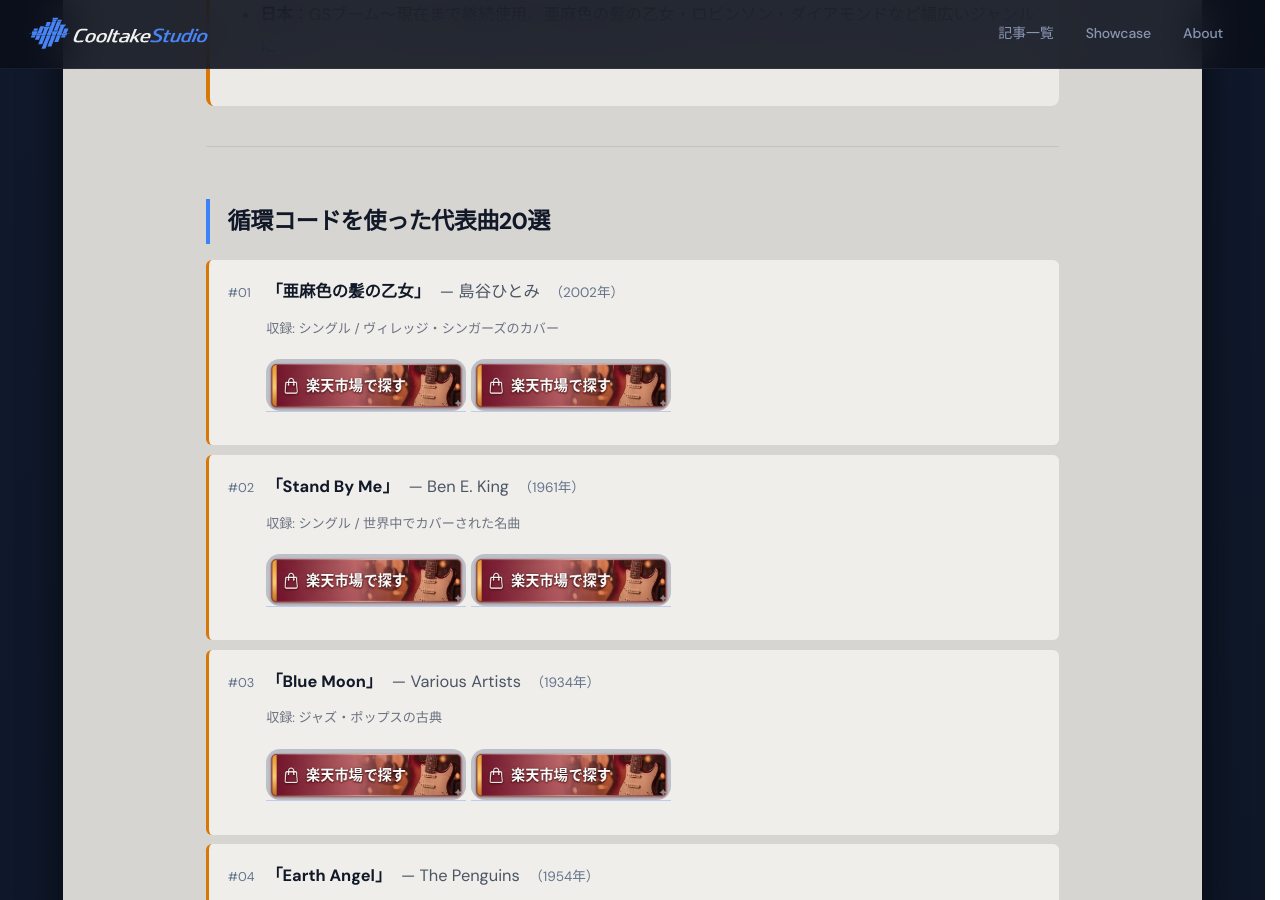
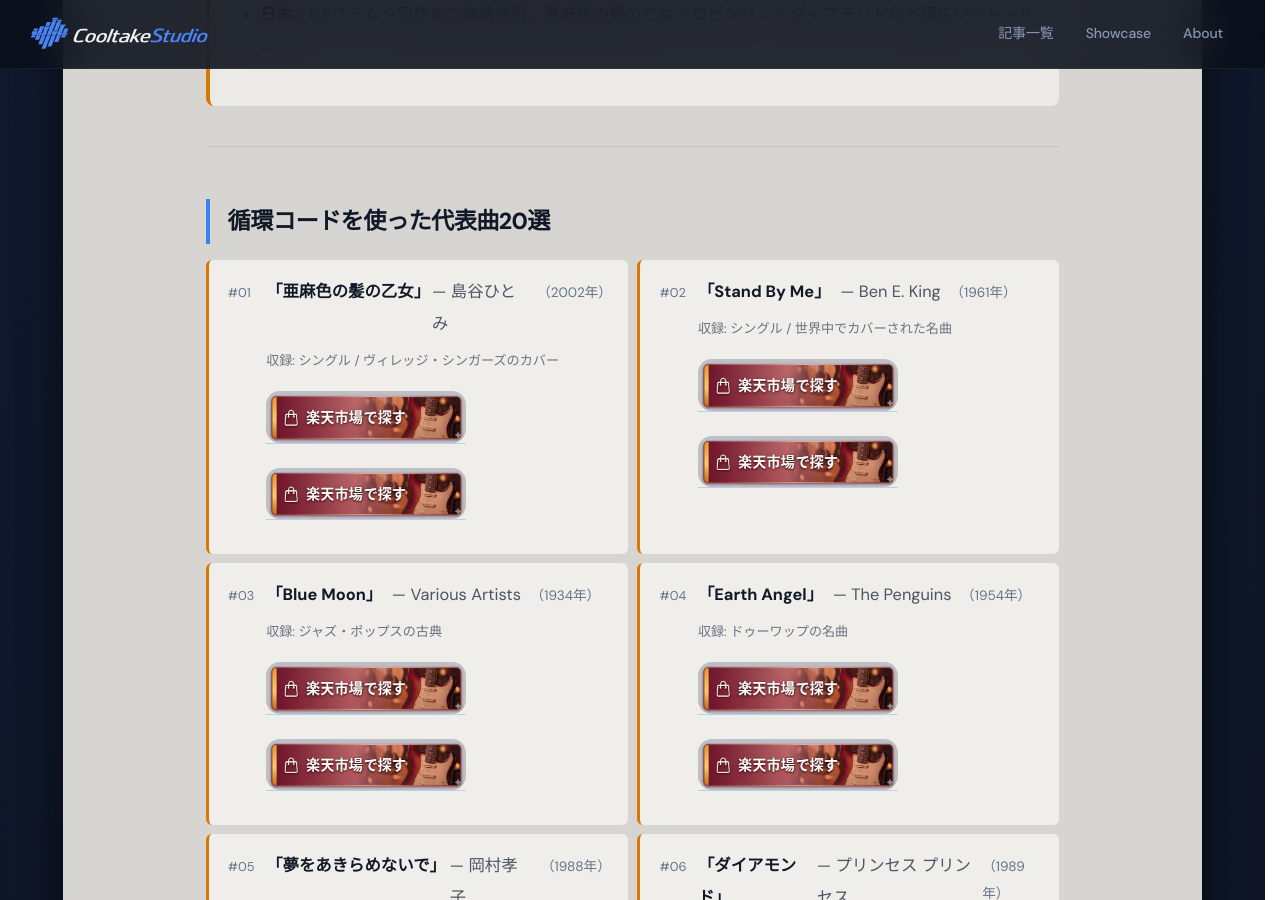
Before and after one commit to cooltake/cooltake-staging, a Jekyll site: the page built from _posts/2026-05-30-chord-progression-05-junkan.md, in a window 1280 px wide and 900 px high, scrolled down 702 px. Built offline with Jekyll 4.4.1, drawn with Linux system fonts in a browser that asks for light colours; some web fonts are replaced.

Commit message:
fix: chord-05 width200 rakuten-id soundhouse-url disclaimer nav

```diff
--- a/_posts/2026-05-30-chord-progression-05-junkan.md
+++ b/_posts/2026-05-30-chord-progression-05-junkan.md
@@ -27,7 +27,8 @@ Cキーで：**C → Am → F → G（Ⅰ-Ⅵm-Ⅳ-Ⅴ）**
 ## 循環コードを使った代表曲20選
 
 
-<div style="background:#f0eeeb;border-radius:6px;padding:1rem 1.2rem;margin:.6rem 0;border-left:3px solid #d97706;">
+<div style="display:grid;grid-template-columns:repeat(2,1fr);gap:.6rem;margin:1rem 0;">
+<div style="background:#f0eeeb;border-radius:6px;padding:1rem 1.2rem;margin:0;border-left:3px solid #d97706;">
 <div style="display:flex;align-items:baseline;gap:.6rem;margin-bottom:.5rem;">
   <span style="color:#64748b;font-size:.8rem;min-width:1.8rem;">#01</span>
   <span style="color:#111827;font-weight:bold;">「亜麻色の髪の乙女」</span>
@@ -40,7 +41,7 @@ Cキーで：**C → Am → F → G（Ⅰ-Ⅵm-Ⅳ-Ⅴ）**
 <a href="https://hb.afl.rakuten.co.jp/ichiba/54518dd8.3792440a.54518dd9.03b99be4/?pc=https%3A//search.rakuten.co.jp/search/mall/%E5%B3%B6%E8%B0%B7%E3%81%B2%E3%81%A8%E3%81%BF%2B%E3%83%99%E3%82%B9%E3%83%88%2BCD/" rel="nofollow" referrerpolicy="no-referrer-when-downgrade" style="display:inline-block;text-decoration:none;margin:.4rem 0;"><img src="/assets/images/btn-rakuten.jpg" alt="島谷ひとみ ベスト・全作品を楽天で探す" width="200" style="max-width:100%;height:auto;border-radius:14px;display:block;"></a>
 </div>
 </div>
-<div style="background:#f0eeeb;border-radius:6px;padding:1rem 1.2rem;margin:.6rem 0;border-left:3px solid #d97706;">
+<div style="background:#f0eeeb;border-radius:6px;padding:1rem 1.2rem;margin:0;border-left:3px solid #d97706;">
 <div style="display:flex;align-items:baseline;gap:.6rem;margin-bottom:.5rem;">
   <span style="color:#64748b;font-size:.8rem;min-width:1.8rem;">#02</span>
   <span style="color:#111827;font-weight:bold;">「Stand By Me」</span>
@@ -53,7 +54,7 @@ Cキーで：**C → Am → F → G（Ⅰ-Ⅵm-Ⅳ-Ⅴ）**
 <a href="https://hb.afl.rakuten.co.jp/ichiba/54518dd8.3792440a.54518dd9.03b99be4/?pc=https%3A//search.rakuten.co.jp/search/mall/Ben%2BE%2BKing%2B%E3%83%99%E3%82%B9%E3%83%88%2BCD/" rel="nofollow" referrerpolicy="no-referrer-when-downgrade" style="display:inline-block;text-decoration:none;margin:.4rem 0;"><img src="/assets/images/btn-rakuten.jpg" alt="Ben E. King ベスト・全作品を楽天で探す" width="200" style="max-width:100%;height:auto;border-radius:14px;display:block;"></a>
 </div>
 </div>
-<div style="background:#f0eeeb;border-radius:6px;padding:1rem 1.2rem;margin:.6rem 0;border-left:3px solid #d97706;">
+<div style="background:#f0eeeb;border-radius:6px;padding:1rem 1.2rem;margin:0;border-left:3px solid #d97706;">
 <div style="display:flex;align-items:baseline;gap:.6rem;margin-bottom:.5rem;">
   <span style="color:#64748b;font-size:.8rem;min-width:1.8rem;">#03</span>
   <span style="color:#111827;font-weight:bold;">「Blue Moon」</span>
@@ -66,7 +67,7 @@ Cキーで：**C → Am → F → G（Ⅰ-Ⅵm-Ⅳ-Ⅴ）**
 <a href="https://hb.afl.rakuten.co.jp/ichiba/54518dd8.3792440a.54518dd9.03b99be4/?pc=https%3A//search.rakuten.co.jp/search/mall/Blue%2BMoon%2B%E3%82%B9%E3%82%BF%E3%83%B3%E3%83%80%E3%83%BC%E3%83%89%2BCD/" rel="nofollow" referrerpolicy="no-referrer-when-downgrade" style="display:inline-block;text-decoration:none;margin:.4rem 0;"><img src="/assets/images/btn-rakuten.jpg" alt="Various Artists ベスト・全作品を楽天で探す" width="200" style="max-width:100%;height:auto;border-radius:14px;display:block;"></a>
 </div>
 </div>
-<div style="background:#f0eeeb;border-radius:6px;padding:1rem 1.2rem;margin:.6rem 0;border-left:3px solid #d97706;">
+<div style="background:#f0eeeb;border-radius:6px;padding:1rem 1.2rem;margin:0;border-left:3px solid #d97706;">
 <div style="display:flex;align-items:baseline;gap:.6rem;margin-bottom:.5rem;">
   <span style="color:#64748b;font-size:.8rem;min-width:1.8rem;">#04</span>
   <span style="color:#111827;font-weight:bold;">「Earth Angel」</span>
@@ -79,7 +80,7 @@ Cキーで：**C → Am → F → G（Ⅰ-Ⅵm-Ⅳ-Ⅴ）**
 <a href="https://hb.afl.rakuten.co.jp/ichiba/54518dd8.3792440a.54518dd9.03b99be4/?pc=https%3A//search.rakuten.co.jp/search/mall/Earth%2BAngel%2B50s%2BCD/" rel="nofollow" referrerpolicy="no-referrer-when-downgrade" style="display:inline-block;text-decoration:none;margin:.4rem 0;"><img src="/assets/images/btn-rakuten.jpg" alt="The Penguins ベスト・全作品を楽天で探す" width="200" style="max-width:100%;height:auto;border-radius:14px;display:block;"></a>
 </div>
 </div>
-<div style="background:#f0eeeb;border-radius:6px;padding:1rem 1.2rem;margin:.6rem 0;border-left:3px solid #d97706;">
+<div style="background:#f0eeeb;border-radius:6px;padding:1rem 1.2rem;margin:0;border-left:3px solid #d97706;">
 <div style="display:flex;align-items:baseline;gap:.6rem;margin-bottom:.5rem;">
   <span style="color:#64748b;font-size:.8rem;min-width:1.8rem;">#05</span>
   <span style="color:#111827;font-weight:bold;">「夢をあきらめないで」</span>
@@ -92,7 +93,7 @@ Cキーで：**C → Am → F → G（Ⅰ-Ⅵm-Ⅳ-Ⅴ）**
 <a href="https://hb.afl.rakuten.co.jp/ichiba/54518dd8.3792440a.54518dd9.03b99be4/?pc=https%3A//search.rakuten.co.jp/search/mall/%E5%B2%A1%E6%9D%91%E5%AD%9D%E5%AD%90%2B%E3%83%99%E3%82%B9%E3%83%88%2BCD/" rel="nofollow" referrerpolicy="no-referrer-when-downgrade" style="display:inline-block;text-decoration:none;margin:.4rem 0;"><img src="/assets/images/btn-rakuten.jpg" alt="岡村孝子 ベスト・全作品を楽天で探す" width="200" style="max-width:100%;height:auto;border-radius:14px;display:block;"></a>
 </div>
 </div>
-<div style="background:#f0eeeb;border-radius:6px;padding:1rem 1.2rem;margin:.6rem 0;border-left:3px solid #d97706;">
+<div style="background:#f0eeeb;border-radius:6px;padding:1rem 1.2rem;margin:0;border-left:3px solid #d97706;">
 <div style="display:flex;align-items:baseline;gap:.6rem;margin-bottom:.5rem;">
   <span style="color:#64748b;font-size:.8rem;min-width:1.8rem;">#06</span>
   <span style="color:#111827;font-weight:bold;">「ダイアモンド」</span>
@@ -105,7 +106,7 @@ Cキーで：**C → Am → F → G（Ⅰ-Ⅵm-Ⅳ-Ⅴ）**
 <a href="https://hb.afl.rakuten.co.jp/ichiba/54518dd8.3792440a.54518dd9.03b99be4/?pc=https%3A//search.rakuten.co.jp/search/mall/%E3%83%97%E3%83%AA%E3%83%B3%E3%82%BB%E3%82%B9%E3%83%97%E3%83%AA%E3%83%B3%E3%82%BB%E3%82%B9%2B%E3%83%99%E3%82%B9%E3%83%88%2BCD/" rel="nofollow" referrerpolicy="no-referrer-when-downgrade" style="display:inline-block;text-decoration:none;margin:.4rem 0;"><img src="/assets/images/btn-rakuten.jpg" alt="プリンセス プリンセス ベスト・全作品を楽天で探す" width="200" style="max-width:100%;height:auto;border-radius:14px;display:block;"></a>
 </div>
 </div>
-<div style="background:#f0eeeb;border-radius:6px;padding:1rem 1.2rem;margin:.6rem 0;border-left:3px solid #d97706;">
+<div style="background:#f0eeeb;border-radius:6px;padding:1rem 1.2rem;margin:0;border-left:3px solid #d97706;">
 <div style="display:flex;align-items:baseline;gap:.6rem;margin-bottom:.5rem;">
   <span style="color:#64748b;font-size:.8rem;min-width:1.8rem;">#07</span>
   <span style="color:#111827;font-weight:bold;">「少年時代」</span>
@@ -118,7 +119,7 @@ Cキーで：**C → Am → F → G（Ⅰ-Ⅵm-Ⅳ-Ⅴ）**
 <a href="https://hb.afl.rakuten.co.jp/ichiba/54518dd8.3792440a.54518dd9.03b99be4/?pc=https%3A//search.rakuten.co.jp/search/mall/%E4%BA%95%E4%B8%8A%E9%99%BD%E6%B0%B4%2B%E3%83%99%E3%82%B9%E3%83%88%2BCD/" rel="nofollow" referrerpolicy="no-referrer-when-downgrade" style="display:inline-block;text-decoration:none;margin:.4rem 0;"><img src="/assets/images/btn-rakuten.jpg" alt="井上陽水 ベスト・全作品を楽天で探す" width="200" style="max-width:100%;height:auto;border-radius:14px;display:block;"></a>
 </div>
 </div>
-<div style="background:#f0eeeb;border-radius:6px;padding:1rem 1.2rem;margin:.6rem 0;border-left:3px solid #d97706;">
+<div style="background:#f0eeeb;border-radius:6px;padding:1rem 1.2rem;margin:0;border-left:3px solid #d97706;">
 <div style="display:flex;align-items:baseline;gap:.6rem;margin-bottom:.5rem;">
   <span style="color:#64748b;font-size:.8rem;min-width:1.8rem;">#08</span>
   <span style="color:#111827;font-weight:bold;">「You've Lost That Lovin' Feelin'」</span>
@@ -131,7 +132,7 @@ Cキーで：**C → Am → F → G（Ⅰ-Ⅵm-Ⅳ-Ⅴ）**
 <a href="https://hb.afl.rakuten.co.jp/ichiba/54518dd8.3792440a.54518dd9.03b99be4/?pc=https%3A//search.rakuten.co.jp/search/mall/Righteous%2BBrothers%2B%E3%83%99%E3%82%B9%E3%83%88%2BCD/" rel="nofollow" referrerpolicy="no-referrer-when-downgrade" style="display:inline-block;text-decoration:none;margin:.4rem 0;"><img src="/assets/images/btn-rakuten.jpg" alt="Righteous Brothers ベスト・全作品を楽天で探す" width="200" style="max-width:100%;height:auto;border-radius:14px;display:block;"></a>
 </div>
 </div>
-<div style="background:#f0eeeb;border-radius:6px;padding:1rem 1.2rem;margin:.6rem 0;border-left:3px solid #d97706;">
+<div style="background:#f0eeeb;border-radius:6px;padding:1rem 1.2rem;margin:0;border-left:3px solid #d97706;">
 <div style="display:flex;align-items:baseline;gap:.6rem;margin-bottom:.5rem;">
   <span style="color:#64748b;font-size:.8rem;min-width:1.8rem;">#09</span>
   <span style="color:#111827;font-weight:bold;">「In The Still Of The Night」</span>
@@ -144,7 +145,7 @@ Cキーで：**C → Am → F → G（Ⅰ-Ⅵm-Ⅳ-Ⅴ）**
 <a href="https://hb.afl.rakuten.co.jp/ichiba/54518dd8.3792440a.54518dd9.03b99be4/?pc=https%3A//search.rakuten.co.jp/search/mall/Five%2BSatins%2BCD/" rel="nofollow" referrerpolicy="no-referrer-when-downgrade" style="display:inline-block;text-decoration:none;margin:.4rem 0;"><img src="/assets/images/btn-rakuten.jpg" alt="The Five Satins ベスト・全作品を楽天で探す" width="200" style="max-width:100%;height:auto;border-radius:14px;display:block;"></a>
 </div>
 </div>
-<div style="background:#f0eeeb;border-radius:6px;padding:1rem 1.2rem;margin:.6rem 0;border-left:3px solid #d97706;">
+<div style="background:#f0eeeb;border-radius:6px;padding:1rem 1.2rem;margin:0;border-left:3px solid #d97706;">
 <div style="display:flex;align-items:baseline;gap:.6rem;margin-bottom:.5rem;">
   <span style="color:#64748b;font-size:.8rem;min-width:1.8rem;">#10</span>
   <span style="color:#111827;font-weight:bold;">「愛をとりもどせ!!」</span>
@@ -157,7 +158,7 @@ Cキーで：**C → Am → F → G（Ⅰ-Ⅵm-Ⅳ-Ⅴ）**
 <a href="https://hb.afl.rakuten.co.jp/ichiba/54518dd8.3792440a.54518dd9.03b99be4/?pc=https%3A//search.rakuten.co.jp/search/mall/%E3%82%AF%E3%83%AA%E3%82%B9%E3%82%BF%E3%83%AB%E3%82%AD%E3%83%B3%E3%82%B0%2B%E3%83%99%E3%82%B9%E3%83%88%2BCD/" rel="nofollow" referrerpolicy="no-referrer-when-downgrade" style="display:inline-block;text-decoration:none;margin:.4rem 0;"><img src="/assets/images/btn-rakuten.jpg" alt="クリスタルキング ベスト・全作品を楽天で探す" width="200" style="max-width:100%;height:auto;border-radius:14px;display:block;"></a>
 </div>
 </div>
-<div style="background:#f0eeeb;border-radius:6px;padding:1rem 1.2rem;margin:.6rem 0;border-left:3px solid #d97706;">
+<div style="background:#f0eeeb;border-radius:6px;padding:1rem 1.2rem;margin:0;border-left:3px solid #d97706;">
 <div style="display:flex;align-items:baseline;gap:.6rem;margin-bottom:.5rem;">
   <span style="color:#64748b;font-size:.8rem;min-width:1.8rem;">#11</span>
   <span style="color:#111827;font-weight:bold;">「OH MY LITTLE GIRL」</span>
@@ -170,7 +171,7 @@ Cキーで：**C → Am → F → G（Ⅰ-Ⅵm-Ⅳ-Ⅴ）**
 <a href="https://hb.afl.rakuten.co.jp/ichiba/54518dd8.3792440a.54518dd9.03b99be4/?pc=https%3A//search.rakuten.co.jp/search/mall/%E5%B0%BE%E5%B4%8E%E8%B1%8A%2B%E3%83%99%E3%82%B9%E3%83%88%2BCD/" rel="nofollow" referrerpolicy="no-referrer-when-downgrade" style="display:inline-block;text-decoration:none;margin:.4rem 0;"><img src="/assets/images/btn-rakuten.jpg" alt="尾崎豊 ベスト・全作品を楽天で探す" width="200" style="max-width:100%;height:auto;border-radius:14px;display:block;"></a>
 </div>
 </div>
-<div style="background:#f0eeeb;border-radius:6px;padding:1rem 1.2rem;margin:.6rem 0;border-left:3px solid #d97706;">
+<div style="background:#f0eeeb;border-radius:6px;padding:1rem 1.2rem;margin:0;border-left:3px solid #d97706;">
 <div style="display:flex;align-items:baseline;gap:.6rem;margin-bottom:.5rem;">
   <span style="color:#64748b;font-size:.8rem;min-width:1.8rem;">#12</span>
   <span style="color:#111827;font-weight:bold;">「未来予想図Ⅱ」</span>
@@ -183,7 +184,7 @@ Cキーで：**C → Am → F → G（Ⅰ-Ⅵm-Ⅳ-Ⅴ）**
 <a href="https://hb.afl.rakuten.co.jp/ichiba/54518dd8.3792440a.54518dd9.03b99be4/?pc=https%3A//search.rakuten.co.jp/search/mall/DREAMS%2BCOME%2BTRUE%2B%E3%83%99%E3%82%B9%E3%83%88%2BCD/" rel="nofollow" referrerpolicy="no-referrer-when-downgrade" style="display:inline-block;text-decoration:none;margin:.4rem 0;"><img src="/assets/images/btn-rakuten.jpg" alt="DREAMS COME TRUE ベスト・全作品を楽天で探す" width="200" style="max-width:100%;height:auto;border-radius:14px;display:block;"></a>
 </div>
 </div>
-<div style="background:#f0eeeb;border-radius:6px;padding:1rem 1.2rem;margin:.6rem 0;border-left:3px solid #d97706;">
+<div style="background:#f0eeeb;border-radius:6px;padding:1rem 1.2rem;margin:0;border-left:3px solid #d97706;">
 <div style="display:flex;align-items:baseline;gap:.6rem;margin-bottom:.5rem;">
   <span style="color:#64748b;font-size:.8rem;min-width:1.8rem;">#13</span>
   <span style="color:#111827;font-weight:bold;">「ロビンソン」</span>
@@ -196,7 +197,7 @@ Cキーで：**C → Am → F → G（Ⅰ-Ⅵm-Ⅳ-Ⅴ）**
 <a href="https://hb.afl.rakuten.co.jp/ichiba/54518dd8.3792440a.54518dd9.03b99be4/?pc=https%3A//search.rakuten.co.jp/search/mall/%E3%82%B9%E3%83%94%E3%83%83%E3%83%84%2B%E3%83%99%E3%82%B9%E3%83%88%2BCD/" rel="nofollow" referrerpolicy="no-referrer-when-downgrade" style="display:inline-block;text-decoration:none;margin:.4rem 0;"><img src="/assets/images/btn-rakuten.jpg" alt="スピッツ ベスト・全作品を楽天で探す" width="200" style="max-width:100%;height:auto;border-radius:14px;display:block;"></a>
 </div>
 </div>
-<div style="background:#f0eeeb;border-radius:6px;padding:1rem 1.2rem;margin:.6rem 0;border-left:3px solid #d97706;">
+<div style="background:#f0eeeb;border-radius:6px;padding:1rem 1.2rem;margin:0;border-left:3px solid #d97706;">
 <div style="display:flex;align-items:baseline;gap:.6rem;margin-bottom:.5rem;">
   <span style="color:#64748b;font-size:.8rem;min-width:1.8rem;">#14</span>
   <span style="color:#111827;font-weight:bold;">「やんちゃ車」</span>
@@ -209,7 +210,7 @@ Cキーで：**C → Am → F → G（Ⅰ-Ⅵm-Ⅳ-Ⅴ）**
 <a href="https://hb.afl.rakuten.co.jp/ichiba/54518dd8.3792440a.54518dd9.03b99be4/?pc=https%3A//search.rakuten.co.jp/search/mall/%E5%98%89%E9%96%80%E9%81%94%E5%A4%AB%2B%E3%82%A2%E3%83%AB%E3%83%90%E3%83%A0%2BCD/" rel="nofollow" referrerpolicy="no-referrer-when-downgrade" style="display:inline-block;text-decoration:none;margin:.4rem 0;"><img src="/assets/images/btn-rakuten.jpg" alt="嘉門達夫 ベスト・全作品を楽天で探す" width="200" style="max-width:100%;height:auto;border-radius:14px;display:block;"></a>
 </div>
 </div>
-<div style="background:#f0eeeb;border-radius:6px;padding:1rem 1.2rem;margin:.6rem 0;border-left:3px solid #d97706;">
+<div style="background:#f0eeeb;border-radius:6px;padding:1rem 1.2rem;margin:0;border-left:3px solid #d97706;">
 <div style="display:flex;align-items:baseline;gap:.6rem;margin-bottom:.5rem;">
   <span style="color:#64748b;font-size:.8rem;min-width:1.8rem;">#15</span>
   <span style="color:#111827;font-weight:bold;">「Will You Love Me Tomorrow」</span>
@@ -222,7 +223,7 @@ Cキーで：**C → Am → F → G（Ⅰ-Ⅵm-Ⅳ-Ⅴ）**
 <a href="https://hb.afl.rakuten.co.jp/ichiba/54518dd8.3792440a.54518dd9.03b99be4/?pc=https%3A//search.rakuten.co.jp/search/mall/Carole%2BKing%2BTapestry%2BCD/" rel="nofollow" referrerpolicy="no-referrer-when-downgrade" style="display:inline-block;text-decoration:none;margin:.4rem 0;"><img src="/assets/images/btn-rakuten.jpg" alt="Carole King ベスト・全作品を楽天で探す" width="200" style="max-width:100%;height:auto;border-radius:14px;display:block;"></a>
 </div>
 </div>
-<div style="background:#f0eeeb;border-radius:6px;padding:1rem 1.2rem;margin:.6rem 0;border-left:3px solid #d97706;">
+<div style="background:#f0eeeb;border-radius:6px;padding:1rem 1.2rem;margin:0;border-left:3px solid #d97706;">
 <div style="display:flex;align-items:baseline;gap:.6rem;margin-bottom:.5rem;">
   <span style="color:#64748b;font-size:.8rem;min-width:1.8rem;">#16</span>
   <span style="color:#111827;font-weight:bold;">「ウェディング・ベル」</span>
@@ -235,7 +236,7 @@ Cキーで：**C → Am → F → G（Ⅰ-Ⅵm-Ⅳ-Ⅴ）**
 <a href="https://hb.afl.rakuten.co.jp/ichiba/54518dd8.3792440a.54518dd9.03b99be4/?pc=https%3A//search.rakuten.co.jp/search/mall/%E6%9D%8F%E9%87%8C%2B%E3%83%99%E3%82%B9%E3%83%88%2BCD/" rel="nofollow" referrerpolicy="no-referrer-when-downgrade" style="display:inline-block;text-decoration:none;margin:.4rem 0;"><img src="/assets/images/btn-rakuten.jpg" alt="杏里 / Sugar ベスト・全作品を楽天で探す" width="200" style="max-width:100%;height:auto;border-radius:14px;display:block;"></a>
 </div>
 </div>
-<div style="background:#f0eeeb;border-radius:6px;padding:1rem 1.2rem;margin:.6rem 0;border-left:3px solid #d97706;">
+<div style="background:#f0eeeb;border-radius:6px;padding:1rem 1.2rem;margin:0;border-left:3px solid #d97706;">
 <div style="display:flex;align-items:baseline;gap:.6rem;margin-bottom:.5rem;">
   <span style="color:#64748b;font-size:.8rem;min-width:1.8rem;">#17</span>
   <span style="color:#111827;font-weight:bold;">「Yesterday Once More」</span>
@@ -248,7 +249,7 @@ Cキーで：**C → Am → F → G（Ⅰ-Ⅵm-Ⅳ-Ⅴ）**
 <a href="https://hb.afl.rakuten.co.jp/ichiba/54518dd8.3792440a.54518dd9.03b99be4/?pc=https%3A//search.rakuten.co.jp/search/mall/Carpenters%2B%E3%83%99%E3%82%B9%E3%83%88%2BCD/" rel="nofollow" referrerpolicy="no-referrer-when-downgrade" style="display:inline-block;text-decoration:none;margin:.4rem 0;"><img src="/assets/images/btn-rakuten.jpg" alt="Carpenters ベスト・全作品を楽天で探す" width="200" style="max-width:100%;height:auto;border-radius:14px;display:block;"></a>
 </div>
 </div>
-<div style="background:#f0eeeb;border-radius:6px;padding:1rem 1.2rem;margin:.6rem 0;border-left:3px solid #d97706;">
+<div style="background:#f0eeeb;border-radius:6px;padding:1rem 1.2rem;margin:0;border-left:3px solid #d97706;">
 <div style="display:flex;align-items:baseline;gap:.6rem;margin-bottom:.5rem;">
   <span style="color:#64748b;font-size:.8rem;min-width:1.8rem;">#18</span>
   <span style="color:#111827;font-weight:bold;">「プレイバックPart2」</span>
@@ -261,7 +262,7 @@ Cキーで：**C → Am → F → G（Ⅰ-Ⅵm-Ⅳ-Ⅴ）**
 <a href="https://hb.afl.rakuten.co.jp/ichiba/54518dd8.3792440a.54518dd9.03b99be4/?pc=https%3A//search.rakuten.co.jp/search/mall/%E5%B1%B1%E5%8F%A3%E7%99%BE%E6%81%B5%2B%E3%83%99%E3%82%B9%E3%83%88%2BCD/" rel="nofollow" referrerpolicy="no-referrer-when-downgrade" style="display:inline-block;text-decoration:none;margin:.4rem 0;"><img src="/assets/images/btn-rakuten.jpg" alt="山口百恵 ベスト・全作品を楽天で探す" width="200" style="max-width:100%;height:auto;border-radius:14px;display:block;"></a>
 </div>
 </div>
-<div style="background:#f0eeeb;border-radius:6px;padding:1rem 1.2rem;margin:.6rem 0;border-left:3px solid #d97706;">
+<div style="background:#f0eeeb;border-radius:6px;padding:1rem 1.2rem;margin:0;border-left:3px solid #d97706;">
 <div style="display:flex;align-items:baseline;gap:.6rem;margin-bottom:.5rem;">
   <span style="color:#64748b;font-size:.8rem;min-width:1.8rem;">#19</span>
   <span style="color:#111827;font-weight:bold;">「WOMAN"Wの悲劇"より」</span>
@@ -274,7 +275,7 @@ Cキーで：**C → Am → F → G（Ⅰ-Ⅵm-Ⅳ-Ⅴ）**
 <a href="https://hb.afl.rakuten.co.jp/ichiba/54518dd8.3792440a.54518dd9.03b99be4/?pc=https%3A//search.rakuten.co.jp/search/mall/%E8%96%AC%E5%B8%AB%E4%B8%B8%E3%81%B2%E3%82%8D%E5%AD%90%2B%E3%83%99%E3%82%B9%E3%83%88%2BCD/" rel="nofollow" referrerpolicy="no-referrer-when-downgrade" style="display:inline-block;text-decoration:none;margin:.4rem 0;"><img src="/assets/images/btn-rakuten.jpg" alt="薬師丸ひろ子 ベスト・全作品を楽天で探す" width="200" style="max-width:100%;height:auto;border-radius:14px;display:block;"></a>
 </div>
 </div>
-<div style="background:#f0eeeb;border-radius:6px;padding:1rem 1.2rem;margin:.6rem 0;border-left:3px solid #d97706;">
+<div style="background:#f0eeeb;border-radius:6px;padding:1rem 1.2rem;margin:0;border-left:3px solid #d97706;">
 <div style="display:flex;align-items:baseline;gap:.6rem;margin-bottom:.5rem;">
   <span style="color:#64748b;font-size:.8rem;min-width:1.8rem;">#20</span>
   <span style="color:#111827;font-weight:bold;">「Where Did Our Love Go」</span>
@@ -285,6 +286,7 @@ Cキーで：**C → Am → F → G（Ⅰ-Ⅵm-Ⅳ-Ⅴ）**
 <div style="margin-left:2.4rem;">
 <a href="https://hb.afl.rakuten.co.jp/ichiba/54518dd8.3792440a.54518dd9.03b99be4/?pc=https%3A//search.rakuten.co.jp/search/mall/Where%2BDid%2BOur%2BLove%2BGo%2BSupremes%2BCD/" rel="nofollow" referrerpolicy="no-referrer-when-downgrade" style="display:inline-block;text-decoration:none;margin:.4rem 0;"><img src="/assets/images/btn-rakuten.jpg" alt="「Where Did Our Love Go」収録作品を楽天で探す" width="200" style="max-width:100%;height:auto;border-radius:14px;display:block;"></a>
 <a href="https://hb.afl.rakuten.co.jp/ichiba/54518dd8.3792440a.54518dd9.03b99be4/?pc=https%3A//search.rakuten.co.jp/search/mall/Supremes%2B%E3%83%99%E3%82%B9%E3%83%88%2BCD/" rel="nofollow" referrerpolicy="no-referrer-when-downgrade" style="display:inline-block;text-decoration:none;margin:.4rem 0;"><img src="/assets/images/btn-rakuten.jpg" alt="The Supremes ベスト・全作品を楽天で探す" width="200" style="max-width:100%;height:auto;border-radius:14px;display:block;"></a>
+</div>
 </div>
 </div>
 
```
